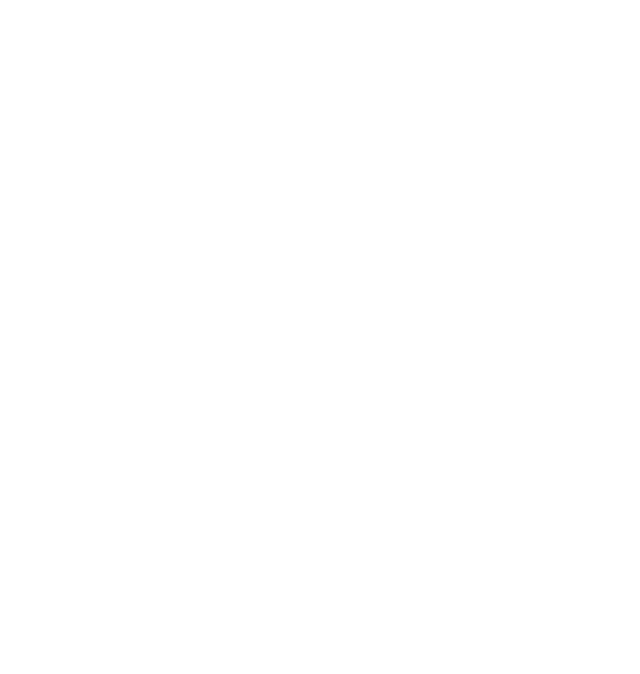
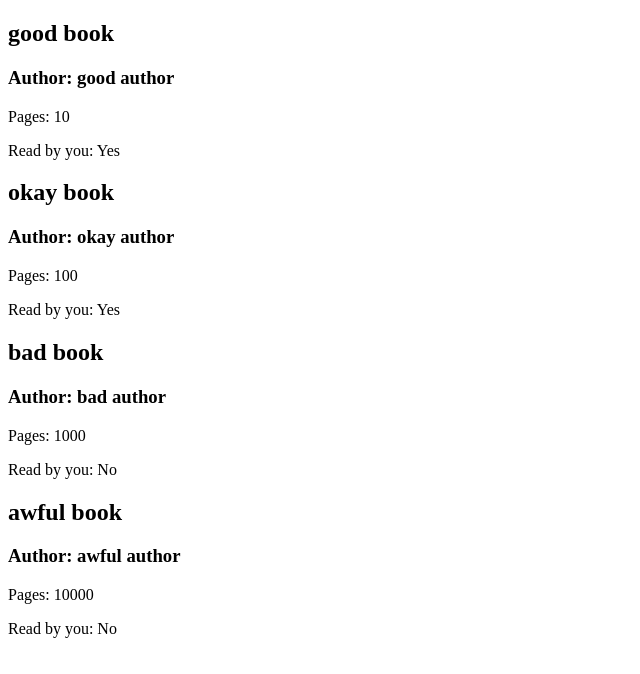
Before and after one commit to sourdoughbredd/library, a plain HTML site: page index.html in a window 1280 px wide. Shown: the whole page, without its empty margins (0-640 px from the left). Drawn offline with Linux system fonts and the light colour scheme.

Commit message:
Display all books in my library on page

```diff
--- a/index.html
+++ b/index.html
@@ -7,6 +7,6 @@
   <title>Library</title>
 </head>
 <body>
-
+  <div class="card-container"></div>
 </body>
 </html>
--- a/script.js
+++ b/script.js
@@ -1,3 +1,5 @@
+const cardContainer = document.querySelector(".card-container");
+
 const myLibrary = [];
 
 function Book(title, author, pages, isRead) {
@@ -11,11 +13,29 @@ function Book(title, author, pages, isRead) {
     };
 }
 
-function addBookToLibrary(title, author, page, isRead) {
-    myLibrary.push(new Book(title, author, page, isRead));
+function addBookToLibrary(title, author, pages, isRead) {
+    myLibrary.push(new Book(title, author, pages, isRead));
+}
+
+function addBookToDisplay(book){
+    let card = document.createElement("div");
+    card.classList.add('card');
+    card.innerHTML = `
+        <h2>${book.title}</h2>
+        <h3>Author: ${book.author}</h3>
+        <p>Pages: ${book.pages}</p>
+        <p>Read by you: ${book.isRead ? "Yes" : "No"}
+    `;
+    cardContainer.appendChild(card);
+}
+
+function displayAllBooks(library) {
+    myLibrary.forEach(book => addBookToDisplay(book));
 }
 
 addBookToLibrary('good book', 'good author', 10, true);
 addBookToLibrary('okay book', 'okay author', 100, true);
 addBookToLibrary('bad book', 'bad author', 1000, false);
 addBookToLibrary('awful book', 'awful author', 10000, false);
+
+displayAllBooks(myLibrary);
```
